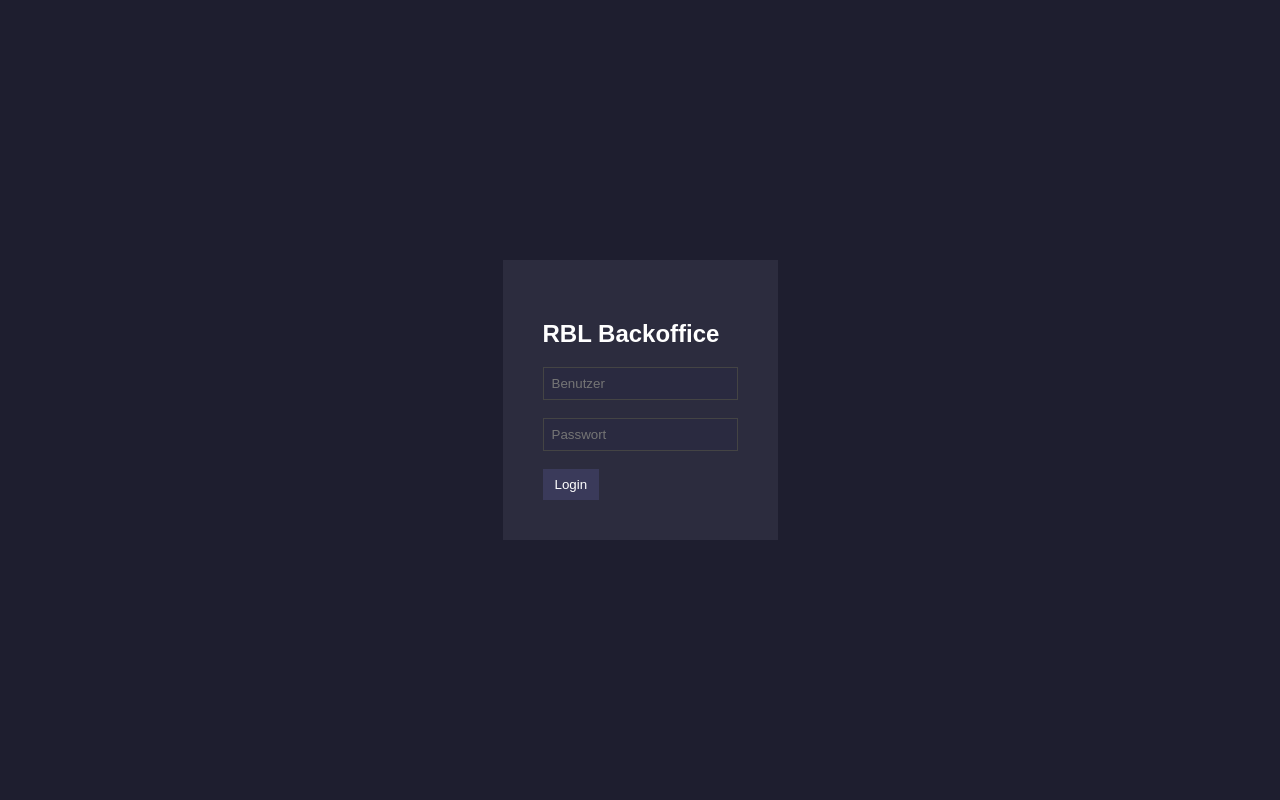
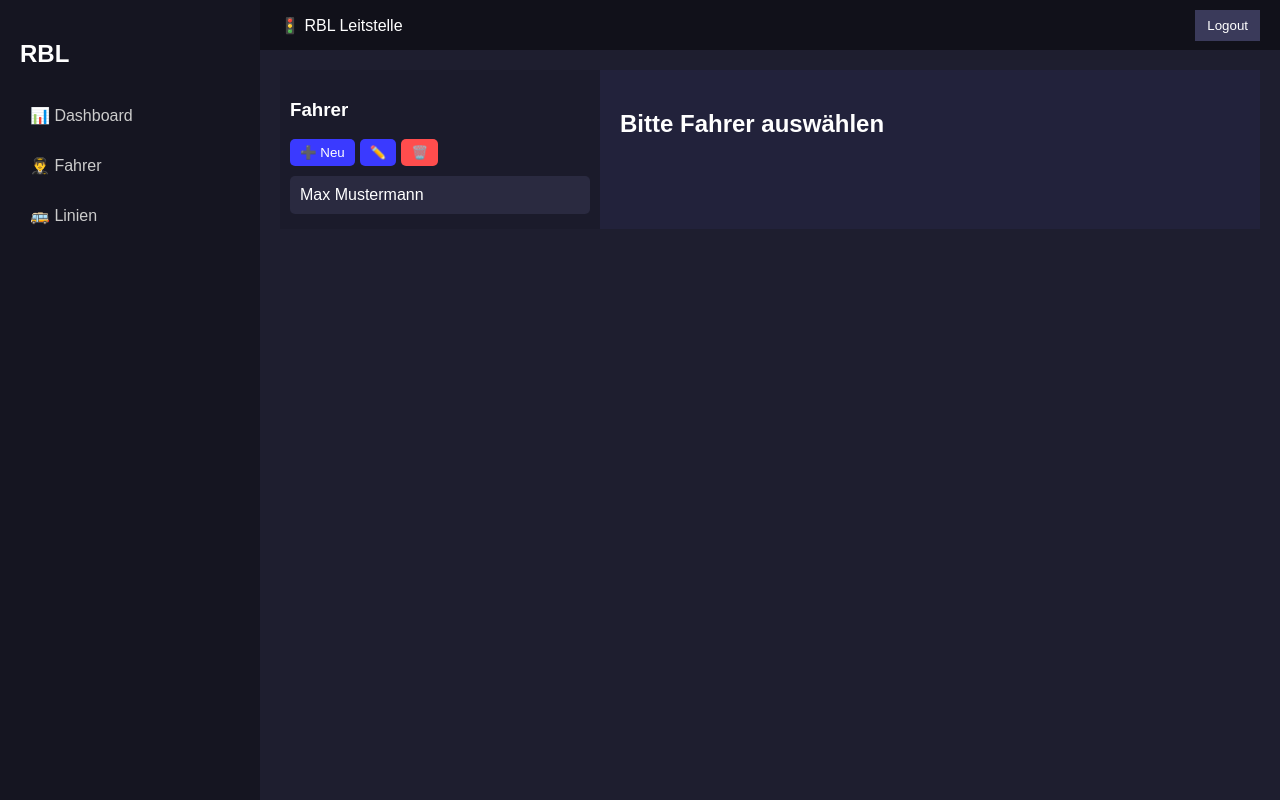
Before and after one commit to lucadressel/rbl-backoffice, a React (Create React App) app: page /fahrer in a window 1280 px wide. Built offline with nearby package versions, Linux system fonts and the light colour scheme.

Commit message:
Crash fix test

```diff
--- a/src/App.js
+++ b/src/App.js
@@ -1,33 +1,16 @@
-import { useState } from "react";
-import { BrowserRouter as Router, Routes, Route } from "react-router-dom";
-
-import Login from "./Login";
-import Layout from "./Layout";
-
+import { BrowserRouter, Routes, Route } from "react-router-dom";
+import Layout from "./layout/Layout";
 import Fahrer from "./pages/Fahrer";
-import Linien from "./pages/Linien";
-import Haltestellen from "./pages/Haltestellen";
-import Routen from "./pages/Routen";
 
 function App() {
-  const [eingeloggt, setEingeloggt] = useState(false);
-
-  if (!eingeloggt) {
-    return <Login onLogin={() => setEingeloggt(true)} />;
-  }
-
   return (
-    <Router>
-      <Layout onLogout={() => setEingeloggt(false)}>
+    <BrowserRouter>
+      <Layout>
         <Routes>
-          <Route path="/" element={<h1>Dashboard</h1>} />
           <Route path="/fahrer" element={<Fahrer />} />
-          <Route path="/linien" element={<Linien />} />
-          <Route path="/haltestellen" element={<Haltestellen />} />
-          <Route path="/routen" element={<Routen />} />
         </Routes>
       </Layout>
-    </Router>
+    </BrowserRouter>
   );
 }
 
--- /dev/null
+++ b/src/layout/Layout.js
@@ -0,0 +1,22 @@
+import Sidebar from "./Sidebar";
+import Topbar from "./Topbar";
+
+function Layout({ children }) {
+  return (
+    <div style={{ display: "flex", height: "100vh", background: "#1e1e2f" }}>
+
+      <Sidebar />
+
+      <div style={{ flex: 1, display: "flex", flexDirection: "column" }}>
+        <Topbar />
+
+        <div style={{ padding: 20, color: "white" }}>
+          {children}
+        </div>
+      </div>
+
+    </div>
+  );
+}
+
+export default Layout;
--- /dev/null
+++ b/src/layout/Sidebar.js
@@ -0,0 +1,29 @@
+import { Link } from "react-router-dom";
+
+function Sidebar() {
+  return (
+    <div style={{
+      width: 220,
+      background: "#151521",
+      color: "#fff",
+      padding: 20
+    }}>
+      <h2 style={{ marginBottom: 30 }}>RBL</h2>
+
+      <nav style={{ display: "flex", flexDirection: "column", gap: 15 }}>
+        <Link to="/" style={linkStyle}>📊 Dashboard</Link>
+        <Link to="/fahrer" style={linkStyle}>👨‍✈️ Fahrer</Link>
+        <Link to="/linien" style={linkStyle}>🚌 Linien</Link>
+      </nav>
+    </div>
+  );
+}
+
+const linkStyle = {
+  color: "#ccc",
+  textDecoration: "none",
+  padding: "8px 10px",
+  borderRadius: 5,
+};
+
+export default Sidebar;
--- /dev/null
+++ b/src/layout/Topbar.js
@@ -0,0 +1,18 @@
+function Topbar() {
+  return (
+    <div style={{
+      height: 50,
+      background: "#11111a",
+      display: "flex",
+      alignItems: "center",
+      justifyContent: "space-between",
+      padding: "0 20px",
+      color: "#fff"
+    }}>
+      <div>🚦 RBL Leitstelle</div>
+      <button>Logout</button>
+    </div>
+  );
+}
+
+export default Topbar;
--- a/src/pages/Fahrer.js
+++ b/src/pages/Fahrer.js
@@ -2,37 +2,36 @@ import { useState } from "react";
 
 function Fahrer() {
   const [fahrer, setFahrer] = useState([
-    { id: 1, name: "Max Mustermann" },
-    { id: 2, name: "Test Fahrer" }
+    { id: 1, name: "Max Mustermann", firma: "DB", status: "Vollzeit" }
   ]);
 
   const [selected, setSelected] = useState(null);
   const [showModal, setShowModal] = useState(false);
-  const [name, setName] = useState("");
+
+  const [form, setForm] = useState({
+    name: "",
+    firma: "",
+    status: ""
+  });
 
   // ➕ NEU
   const neuHandler = () => {
-    setName("");
+    setForm({ name: "", firma: "", status: "" });
     setSelected(null);
     setShowModal(true);
   };
 
   // ✏️ BEARBEITEN
   const bearbeitenHandler = () => {
-    if (!selected) {
-      alert("Bitte Fahrer auswählen!");
-      return;
-    }
-    setName(selected.name);
+    if (!selected) return alert("Bitte auswählen");
+
+    setForm(selected);
     setShowModal(true);
   };
 
   // 🗑️ LÖSCHEN
   const loeschenHandler = () => {
-    if (!selected) {
-      alert("Bitte Fahrer auswählen!");
-      return;
-    }
+    if (!selected) return alert("Bitte auswählen");
 
     setFahrer(fahrer.filter(f => f.id !== selected.id));
     setSelected(null);
@@ -41,89 +40,157 @@ function Fahrer() {
   // 💾 SPEICHERN
   const speichern = () => {
     if (selected) {
-      // bearbeiten
-      setFahrer(
-        fahrer.map(f =>
-          f.id === selected.id ? { ...f, name } : f
-        )
-      );
+      setFahrer(fahrer.map(f =>
+        f.id === selected.id ? { ...form } : f
+      ));
     } else {
-      // neu
-      setFahrer([
-        ...fahrer,
-        { id: Date.now(), name }
-      ]);
+      setFahrer([...fahrer, { ...form, id: Date.now() }]);
     }
 
     setShowModal(false);
   };
 
   return (
-    <div style={{ padding: 20 }}>
-      <h2>Fahrer Editor</h2>
+    <div style={{ display: "flex", height: "100%" }}>
 
-      <button onClick={neuHandler}>➕ Neu</button>
-      <button onClick={bearbeitenHandler}>✏️ Bearbeiten</button>
-      <button onClick={loeschenHandler}>🗑️ Löschen</button>
+      {/* 🔵 LINKE LISTE */}
+      <div style={{
+        width: 300,
+        background: "#1b1b2b",
+        color: "white",
+        padding: 10
+      }}>
+        <h3>Fahrer</h3>
 
-      <table border="1" width="100%" style={{ marginTop: 10 }}>
-        <thead>
-          <tr>
-            <th>Name</th>
-          </tr>
-        </thead>
-        <tbody>
-          {fahrer.map((f) => (
-            <tr
+        <button style={btn} onClick={neuHandler}>➕ Neu</button>
+        <button style={btn} onClick={bearbeitenHandler}>✏️</button>
+        <button style={btnDanger} onClick={loeschenHandler}>🗑️</button>
+
+        <div style={{ marginTop: 10 }}>
+          {fahrer.map(f => (
+            <div
               key={f.id}
               onClick={() => setSelected(f)}
               style={{
+                padding: 10,
+                marginBottom: 5,
                 background:
-                  selected?.id === f.id ? "#d0eaff" : "transparent",
+                  selected?.id === f.id ? "#3a3aff" : "#2a2a40",
                 cursor: "pointer",
+                borderRadius: 5
               }}
             >
-              <td>{f.name}</td>
-            </tr>
+              {f.name}
+            </div>
           ))}
-        </tbody>
-      </table>
+        </div>
+      </div>
 
-      {/* 🔥 MODAL */}
+      {/* 🟢 DETAIL PANEL */}
+      <div style={{
+        flex: 1,
+        background: "#22223b",
+        color: "white",
+        padding: 20
+      }}>
+        {selected ? (
+          <>
+            <h2>Fahrer Details</h2>
+
+            <p><strong>Name:</strong> {selected.name}</p>
+            <p><strong>Firma:</strong> {selected.firma}</p>
+            <p><strong>Status:</strong> {selected.status}</p>
+          </>
+        ) : (
+          <h2>Bitte Fahrer auswählen</h2>
+        )}
+      </div>
+
+      {/* 🔥 MODAL (NEU / EDITOR) */}
       {showModal && (
-        <div style={{
-          position: "fixed",
-          top: 0,
-          left: 0,
-          width: "100%",
-          height: "100%",
-          background: "rgba(0,0,0,0.5)",
-          display: "flex",
-          justifyContent: "center",
-          alignItems: "center"
-        }}>
-          <div style={{
-            background: "white",
-            padding: 20,
-            borderRadius: 10,
-            width: 300
-          }}>
+        <div style={modalBg}>
+          <div style={modalBox}>
             <h3>{selected ? "Fahrer bearbeiten" : "Neuer Fahrer"}</h3>
 
+            <label>Name</label>
             <input
-              value={name}
-              onChange={(e) => setName(e.target.value)}
-              placeholder="Name"
-              style={{ width: "100%", marginBottom: 10 }}
+              value={form.name}
+              onChange={(e) =>
+                setForm({ ...form, name: e.target.value })
+              }
             />
 
-            <button onClick={speichern}>💾 Speichern</button>
-            <button onClick={() => setShowModal(false)}>❌ Abbrechen</button>
+            <label>Firma</label>
+            <input
+              value={form.firma}
+              onChange={(e) =>
+                setForm({ ...form, firma: e.target.value })
+              }
+            />
+
+            <label>Arbeitsverhältnis</label>
+            <select
+              value={form.status}
+              onChange={(e) =>
+                setForm({ ...form, status: e.target.value })
+              }
+            >
+              <option value="">Bitte wählen</option>
+              <option>Vollzeit</option>
+              <option>Teilzeit</option>
+              <option>Freelancer</option>
+            </select>
+
+            <div style={{ marginTop: 10 }}>
+              <button style={btn} onClick={speichern}>💾 Speichern</button>
+              <button onClick={() => setShowModal(false)}>Abbrechen</button>
+            </div>
           </div>
         </div>
       )}
+
     </div>
   );
 }
 
+// 🎨 STYLES
+
+const btn = {
+  background: "#3a3aff",
+  color: "white",
+  border: "none",
+  padding: "6px 10px",
+  marginRight: 5,
+  borderRadius: 5,
+  cursor: "pointer"
+};
+
+const btnDanger = {
+  ...btn,
+  background: "#ff4d4d"
+};
+
+const modalBg = {
+  position: "fixed",
+  top: 0,
+  left: 0,
+  width: "100%",
+  height: "100%",
+  background: "rgba(0,0,0,0.6)",
+  display: "flex",
+  justifyContent: "center",
+  alignItems: "center"
+};
+
+const modalBox = {
+  background: "#1e1e2f",
+  color: "white",
+  padding: 20,
+  borderRadius: 10,
+  width: 350,
+  display: "flex",
+  flexDirection: "column",
+  gap: 5
+};
+
 export default Fahrer;
```
